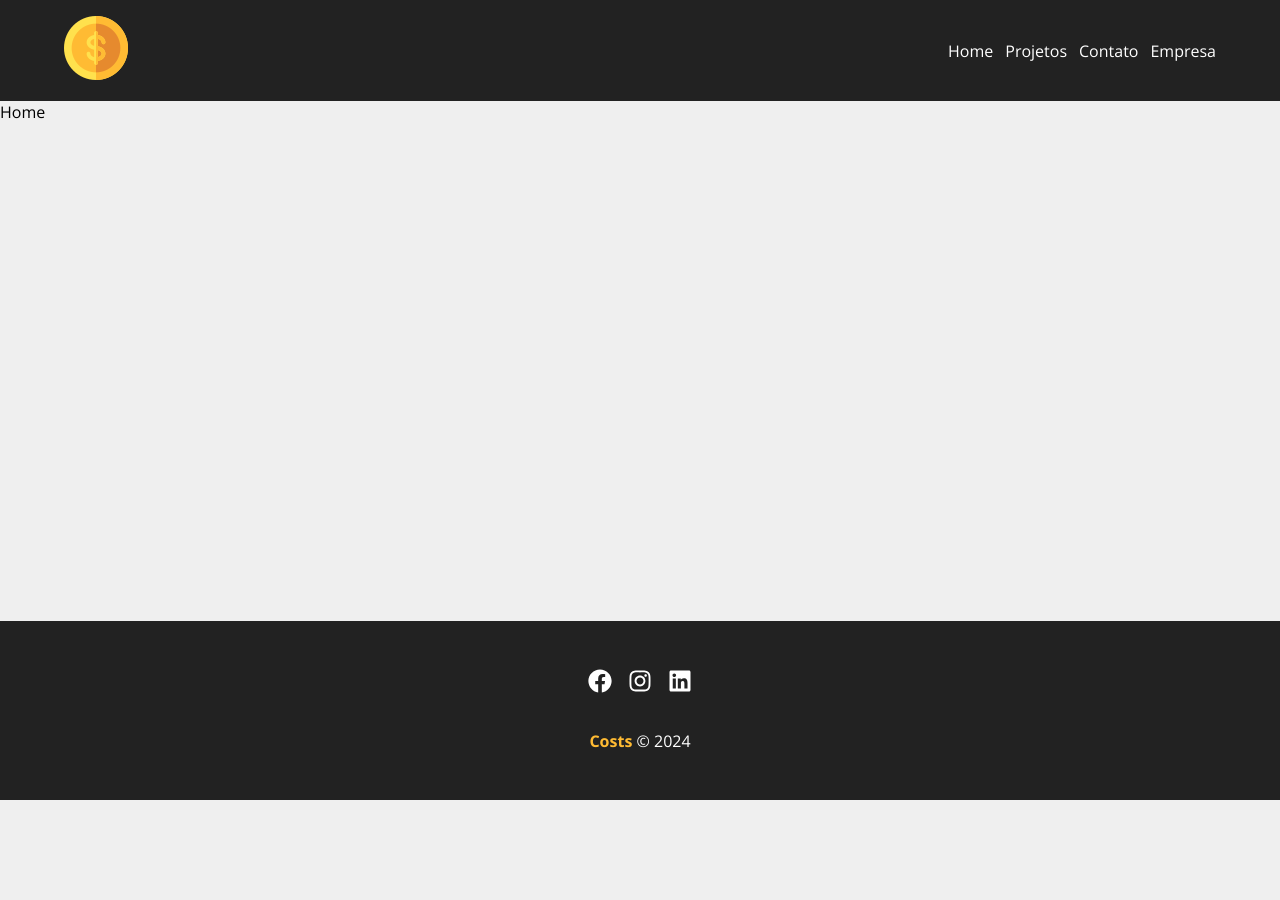
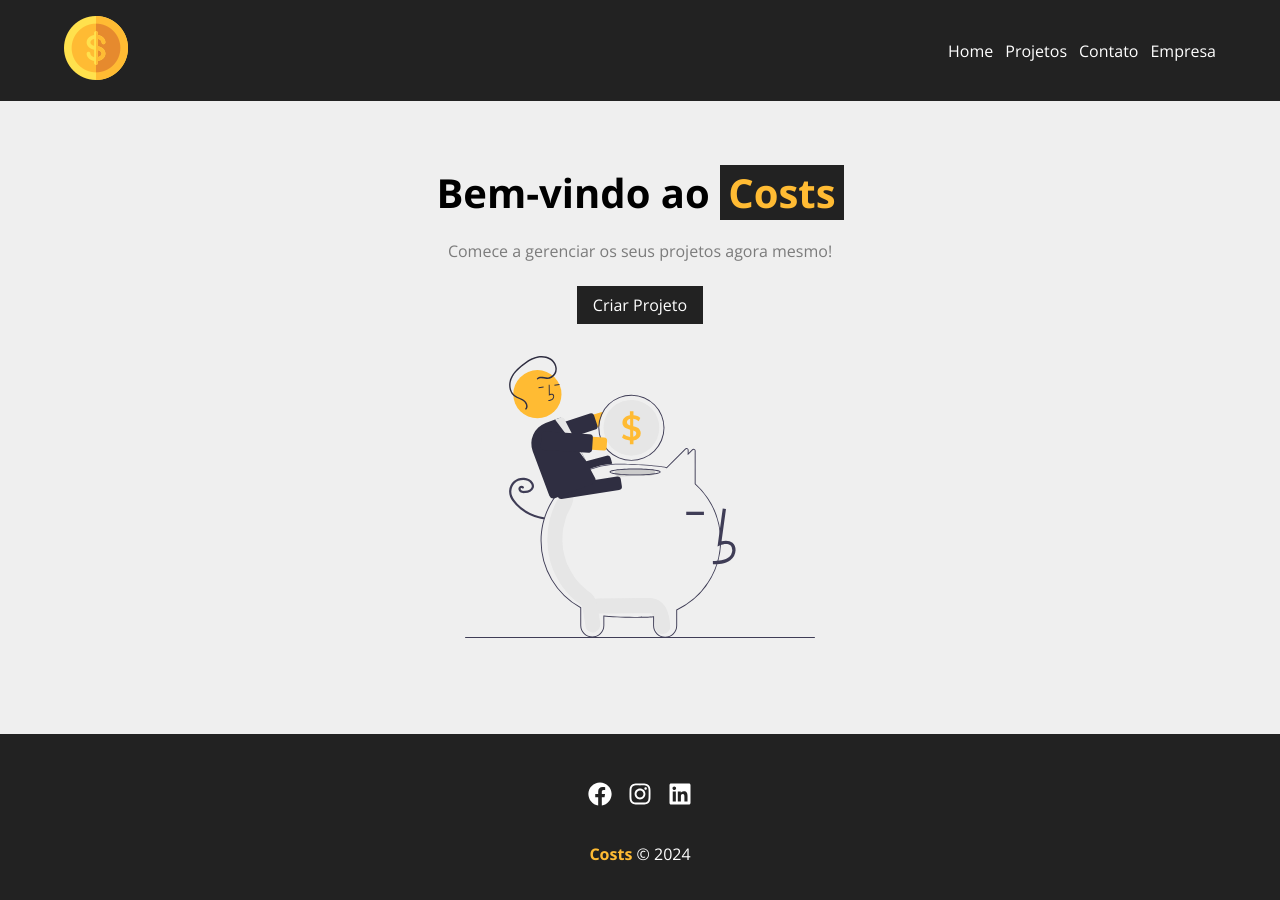
Before and after one commit to davidfrk/costs, a JavaScript app: page / in a window 1280 px wide. Shown: the top 900 px of the page. Before the commit the page ends 800 px from the top, so only its background shows below. Built offline with nearby package versions, Linux system fonts and the light colour scheme; the HTML template or start-up script is replaced by a standard one.

Commit message:
Add home page

```diff
--- a/src/App.js
+++ b/src/App.js
@@ -4,6 +4,7 @@ import Home from "./components/pages/Home";
 import Projects from "./components/pages/Projects";
 import Contact from "./components/pages/Contact";
 import Company from "./components/pages/Company";
+import NewProject from "./components/pages/NewProject";
 
 import Container from "./components/layout/Container";
 import Navbar from "./components/layout/Navbar";
@@ -21,6 +22,7 @@ function App() {
             <Route path="/company" element={<Company/>}/>
             <Route path="/contact" element={<Contact/>}/>
             <Route path="/projects" element={<Projects/>}/>
+            <Route path="/newproject" element={<NewProject/>}/>
           </Routes>
         </Container>
         <Footer/>
--- a/src/components/layout/Container.module.css
+++ b/src/components/layout/Container.module.css
@@ -1,5 +1,6 @@
 .container {
   display: flex;
+  margin: 0 auto;
 }
 
 .column {
--- a/src/components/layout/Footer.js
+++ b/src/components/layout/Footer.js
@@ -3,7 +3,7 @@ import styles from './Footer.module.css'
 
 export default function Footer () {
   return (
-    <footer>
+    <footer className={styles.footer}>
       <ul>
         <li><FaFacebook/></li>
         <li><FaInstagram/></li>
--- a/src/components/layout/Footer.module.css
+++ b/src/components/layout/Footer.module.css
@@ -1,31 +1,31 @@
-footer {
+.footer {
   background-color: var(--background-dark, black);
   color: #fff;
   padding: 3em;
   text-align: center;
 }
 
-footer ul {
+.footer ul {
   list-style: none;
   display: flex;
   justify-content: center;
   gap: 1em;
 }
 
-footer li:hover {
+.footer li:hover {
   color: var(--project-color)
 }
 
-footer svg {
+.footer svg {
   font-size: 1.5em;
   cursor: pointer;
 }
 
-footer p {
+.footer p {
   margin-top: 2em;
 }
 
-footer span {
+.footer span {
   font-weight: bold;
   color: var(--project-color)
 }
--- /dev/null
+++ b/src/components/layout/LinkButton.js
@@ -0,0 +1,12 @@
+import { Link } from 'react-router-dom'
+import styles from './LinkButton.module.css'
+
+function LinkButton ({ to, text }) {
+  return (
+    <Link className={styles.link_button} to={to}>
+      {text}
+    </Link>
+  )
+}
+
+export default LinkButton
--- /dev/null
+++ b/src/components/layout/LinkButton.module.css
@@ -0,0 +1,11 @@
+.link_button {
+  background-color: var(--background-dark);
+  color: #fff;
+  padding: 0.5em 1em;
+  text-decoration: none;
+  transition: 0.5s;
+}
+
+.link_button:hover {
+  color: var(--project-color);
+}
--- a/src/components/pages/Home.js
+++ b/src/components/pages/Home.js
@@ -1,8 +1,15 @@
+import styles from './Home.module.css'
+import savings from '../../img/savings.svg'
+import LinkButton from '../layout/LinkButton';
+
 function Home () {
   return (
-    <div id="home">
-      <p>Home</p>
-    </div>
+    <section className={styles.home_container}>
+      <h1>Bem-vindo ao <span>Costs</span></h1>
+      <p>Comece a gerenciar os seus projetos agora mesmo!</p>
+      <LinkButton to="/newproject" text="Criar Projeto" />
+      <img src={savings} alt="Costs" />
+    </section>
   )
 }
 
--- /dev/null
+++ b/src/components/pages/Home.module.css
@@ -0,0 +1,29 @@
+.home_container {
+  width: 100%;
+  display: flex;
+  flex-direction: column;
+  align-items: center;
+  justify-content: center;
+  padding: 4em;
+}
+
+.home_container h1 {
+  font-size: 2.5em;
+  margin-bottom: .5em;
+}
+
+.home_container h1 span {
+  color: var(--project-color);
+  background-color: var(--background-dark);
+  padding: 0 0.2em;
+}
+
+.home_container p {
+  margin-bottom: 1.5em;
+  color: #7b7b7b;
+}
+
+.home_container img {
+  width: 350px;
+  margin: 2em 0;
+}
--- a/src/components/pages/NewProject.js
+++ b/src/components/pages/NewProject.js
@@ -1,7 +1,7 @@
 function NewProject () {
   return (
     <div id="new_project">
-      <p>Costs</p>
+      <p>Novo Projeto</p>
     </div>
   )
 }
```
